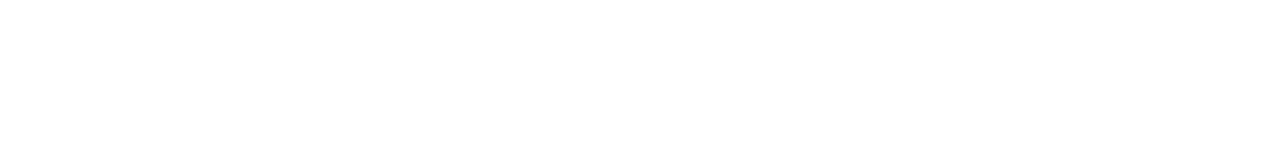
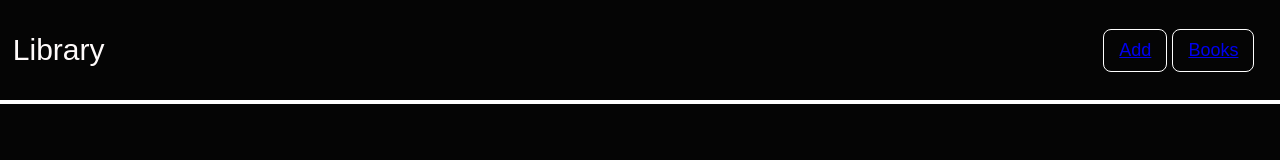
Before and after one commit to Arktetra/Library, a plain HTML site: page add.html in a window 1280 px wide. Drawn offline with Linux system fonts and the light colour scheme.

Commit message:
add pages

```diff
--- a/add.html
+++ b/add.html
@@ -0,0 +1,28 @@
+<!DOCTYPE html>
+<html lang="en">
+<head>
+    <meta charset="UTF-8">
+    <meta name="viewport" content="width=device-width, initial-scale=1.0">
+    <link href = "css/styles.css" rel = "stylesheet">
+    <title>Add</title>
+</head>
+<body>
+    <header>
+        <nav>
+             <div class = "lib">Library</div>
+             <div class = "page-btn">
+                 <button class = "nav-btn" id = "addBtn">
+                     <a href = "add.html">Add</a>
+                 </button>
+                 <button class = "nav-btn" id = "viewBtn">
+                     <a href = "index.html">Books</a>
+                 </button>
+             </div>
+        </nav>
+    <hr>
+    </header>
+    <footer>
+        <hr>
+    </footer>
+</body>
+</html>
--- a/css/styles.css
+++ b/css/styles.css
@@ -38,8 +38,14 @@ body {
 nav {
     display: flex;
     gap: 8px;
+    height: 100px;
     align-items: center;
-    justify-content: flex-end;
+    justify-content: space-between;
+}
+
+.lib {
+    font-size: 30px;
+    margin-left: 1vw;
 }
 
 .nav-btn:hover {
@@ -50,6 +56,12 @@ nav {
     background-color: var(--black);
     color: var(--white);
     border: 1px solid white;
+    margin-left: auto;
+    margin-right: none;
+}
+
+.page-btn {
+    margin-right: 2vw;
 }
 
 /* Form */
```
Also changed, not shown: index.html (+9 -7 lines).
